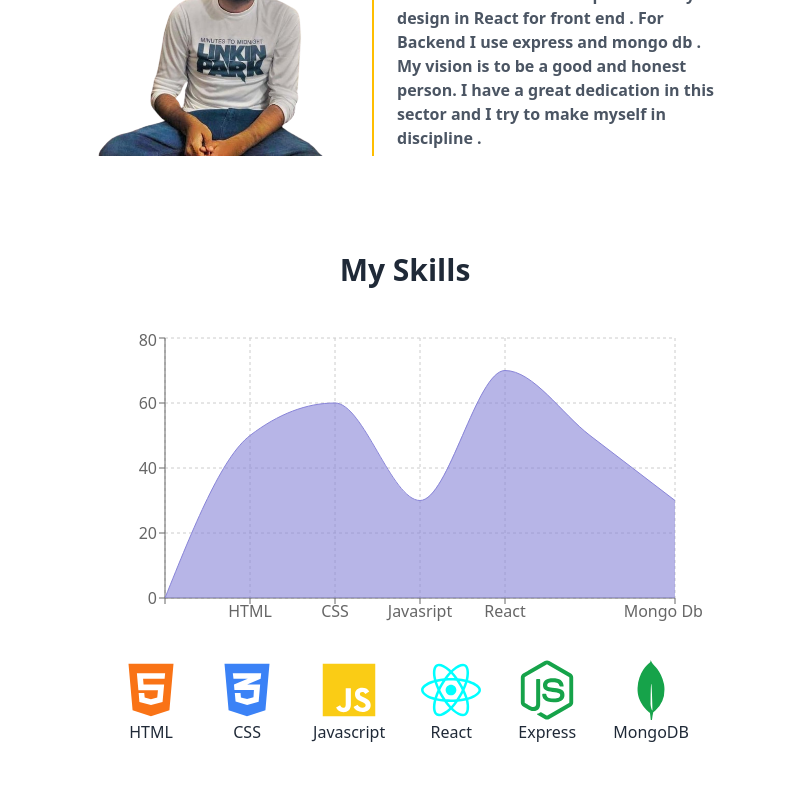
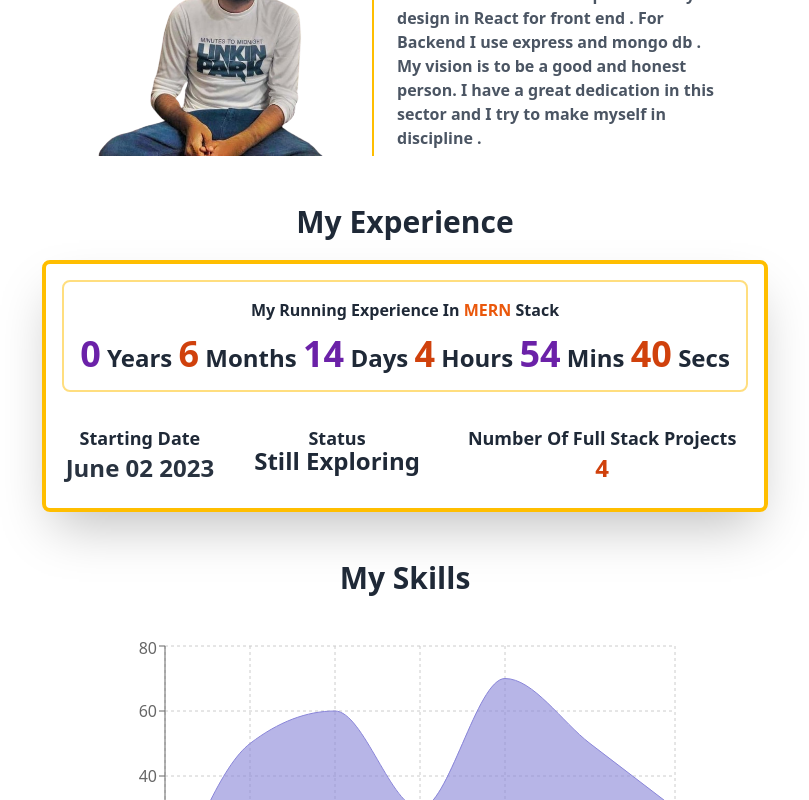
Before and after one commit to Shatab99/portfolio, a React (Vite) app: page / in a window 1280 px wide. Shown: the part 1016-1816 px from the top of the page, without its empty margins (235-1044 px from the left). Built offline with nearby package versions, Linux system fonts and the light colour scheme; a web font is replaced by a local one.

Commit message:
Added new feat my experience

```diff
--- a/src/Components/Exprerience.jsx
+++ b/src/Components/Exprerience.jsx
@@ -1,9 +1,71 @@
+import { useEffect } from "react";
+import { useState } from "react";
 
 
 const Exprerience = () => {
+
+    const [timeDifference, setTimeDifference] = useState({});
+
+    useEffect(() => {
+        // Target date: June 2, 2023, 12pm (Note: months are zero-based in JavaScript)
+        const updateTime = () => {
+            const targetDate = new Date(2023, 5, 2, 12);
+
+            // Current date
+            const currentDate = new Date();
+
+            // Calculate the difference in milliseconds
+            const differenceMs = currentDate - targetDate;
+
+            // Convert milliseconds to a readable format
+            const yearsDiff = Math.floor(differenceMs / (1000 * 60 * 60 * 24 * 365));
+            const monthsDiff = Math.floor((differenceMs % (1000 * 60 * 60 * 24 * 365)) / (1000 * 60 * 60 * 24 * 30));
+            const daysDiff = Math.floor((differenceMs % (1000 * 60 * 60 * 24 * 30)) / (1000 * 60 * 60 * 24));
+            const hoursDiff = Math.floor((differenceMs % (1000 * 60 * 60 * 24)) / (1000 * 60 * 60));
+            const minsDiff = Math.floor((differenceMs % (1000 * 60 * 60)) / (1000 * 60));
+            const secsDiff = Math.floor((differenceMs % (1000 * 60)) / 1000);
+
+            // Construct the difference string
+            const differenceString = {
+                yearsDiff, monthsDiff, daysDiff, hoursDiff, minsDiff, secsDiff
+            };
+
+            // Set the difference string to state
+            setTimeDifference(differenceString);
+        }
+
+        updateTime()
+
+        const timeInterval = setInterval(updateTime, 1000)
+        return () => clearInterval(timeInterval)
+
+    }, []);
+
     return (
-        <div>
-
+        <div className="max-w-3xl mx-auto space-y-5">
+            <h1 className="text-3xl font-bold text-center">My Experience </h1>
+            <div className="border-4 border-[#FFBE00] p-4 rounded-lg flex flex-col items-center gap-6 shadow-2xl ">
+                <div className="border-2 border-[#FFDE7F] p-4 rounded-lg flex flex-col items-center gap-3">
+                    <p className="font-semibold">My Running Experience In <span className="font-bold text-[#EA580C]">MERN </span>Stack</p>
+                    <p className="text-2xl font-bold">
+                        <span className="text-purple-800 text-4xl">{timeDifference.yearsDiff}</span> Years <span className="text-4xl text-[#D0410C]">{timeDifference.monthsDiff}</span> Months <span className="text-4xl text-purple-800">{timeDifference.daysDiff}</span> Days <span className="text-4xl text-[#D0410C]">{timeDifference.hoursDiff}</span> Hours <span className="text-4xl text-purple-800">{timeDifference.minsDiff}</span> Mins <span className="text-4xl text-[#D0410C]">{timeDifference.secsDiff}</span> Secs
+                    </p>
+                </div>
+                <div className="flex items-center justify-around gap-10">
+                    <div className="flex flex-col items-center">
+                        <p className="text-lg font-semibold">Starting Date  </p>
+                        <p className="text-2xl font-bold animate-pulse">June 02 2023</p>
+                    </div>
+                    <div className="flex flex-col items-center">
+                        <p className="text-lg font-semibold">Status </p>
+                        <p className="text-2xl font-bold animate-bounce">Still Exploring</p>
+                    </div>
+                    <a href="#projects" title="See Projects" className="flex flex-col items-center hover:bg-slate-100 p-2 rounded-lg">
+                        <p className="text-lg font-semibold">Number Of Full Stack Projects </p>
+                        <p className="text-2xl font-bold  text-[#D0410C]">4</p>
+                    </a>
+                </div>
+            </div>
         </div>
     );
 };
--- a/src/Components/Home.jsx
+++ b/src/Components/Home.jsx
@@ -8,6 +8,7 @@ import Skills from "./Skills";
 import Projects from "./Projects";
 import Footer from "./Footer";
 import PrgressBar from "./PrgressBar";
+import Exprerience from "./Exprerience";
 
 
 const Home = () => {
@@ -21,6 +22,7 @@ const Home = () => {
             <Navbar>
                 <Banner />
                 <About />
+                <Exprerience/>
                 <Skills />
                 <PrgressBar />
                 <Projects />
```
